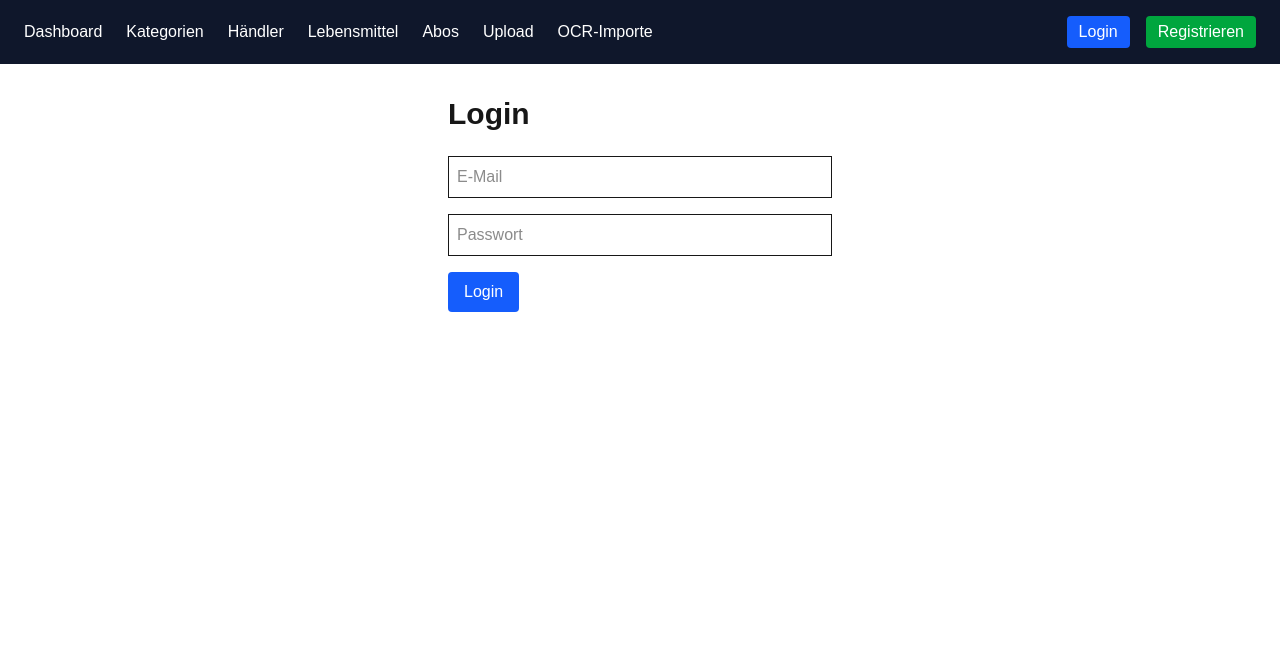
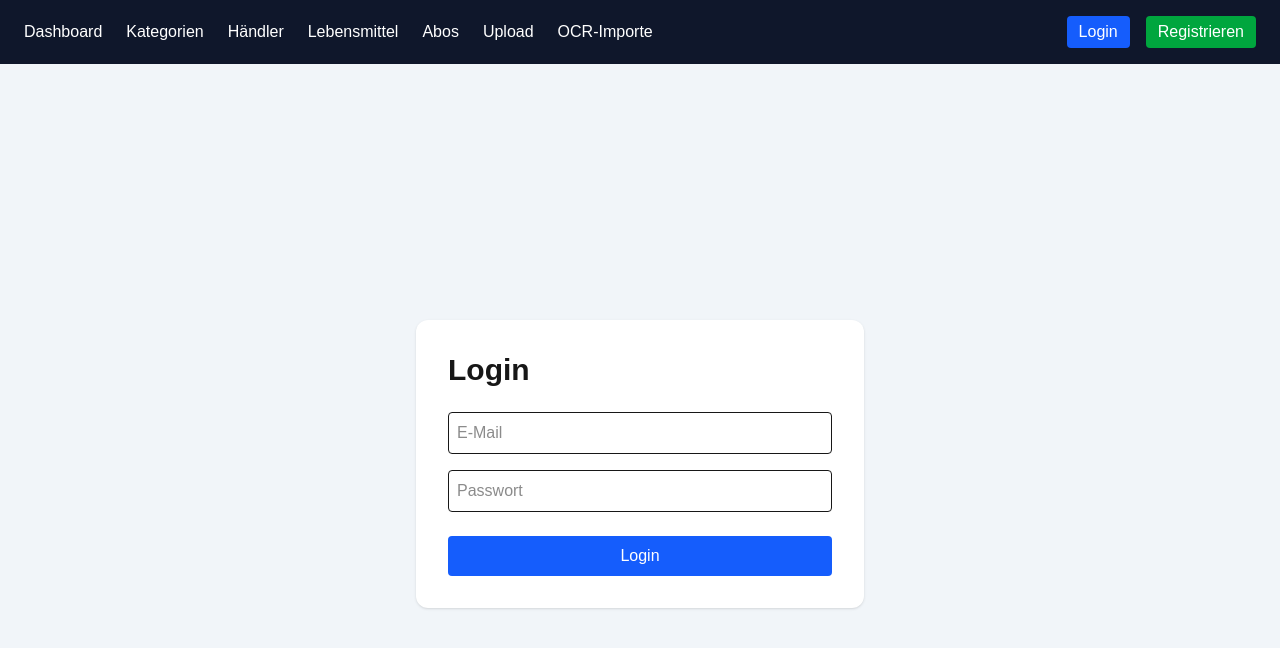
Before and after one commit to heinrichgiefing-boop/finanz-dashboard, a Next.js app: page /login in a window 1280 px wide. Shown: the top 648 px of the page. Built offline with nearby package versions, Linux system fonts and the light colour scheme; no server answers.

Commit message:
Fix login redirect

```diff
--- a/app/login/page.tsx
+++ b/app/login/page.tsx
@@ -4,14 +4,18 @@ import { useState } from "react";
 import { supabase } from "../../lib/supabase";
 
 export default function LoginPage() {
-
   const [email, setEmail] =
     useState("");
 
   const [password, setPassword] =
     useState("");
 
+  const [loading, setLoading] =
+    useState(false);
+
   async function login() {
+    try {
+      setLoading(true);
 
       const { error } =
         await supabase.auth.signInWithPassword({
@@ -21,51 +25,85 @@ export default function LoginPage() {
 
       if (error) {
         alert(error.message);
+        return;
+      }
+
+      window.location.href = "/";
+
+    } catch (err) {
+
+      console.error(err);
+
+      alert(
+        "Fehler beim Login"
+      );
+
+    } finally {
+
+      setLoading(false);
+
     }
   }
 
   return (
+    <main className="min-h-screen flex items-center justify-center bg-slate-100">
 
-    <main className="max-w-md mx-auto p-8">
+      <div className="bg-white p-8 rounded-xl shadow w-full max-w-md">
 
         <h1 className="text-3xl font-bold mb-6">
           Login
         </h1>
 
         <input
-        className="border p-2 w-full mb-4"
+          type="email"
           placeholder="E-Mail"
           value={email}
           onChange={(e) =>
             setEmail(e.target.value)
           }
+          className="
+            w-full
+            border
+            p-2
+            mb-4
+            rounded
+          "
         />
 
         <input
           type="password"
-        className="border p-2 w-full mb-4"
           placeholder="Passwort"
           value={password}
           onChange={(e) =>
             setPassword(e.target.value)
           }
+          className="
+            w-full
+            border
+            p-2
+            mb-6
+            rounded
+          "
         />
 
         <button
           onClick={login}
+          disabled={loading}
           className="
+            w-full
             bg-blue-600
             text-white
-          px-4
             py-2
             rounded
           "
         >
-        Login
+          {loading
+            ? "Anmeldung..."
+            : "Login"}
         </button>
 
+      </div>
+
     </main>
-
   );
-
 }
```
Lines whose indentation alone changed are shown as unchanged.
